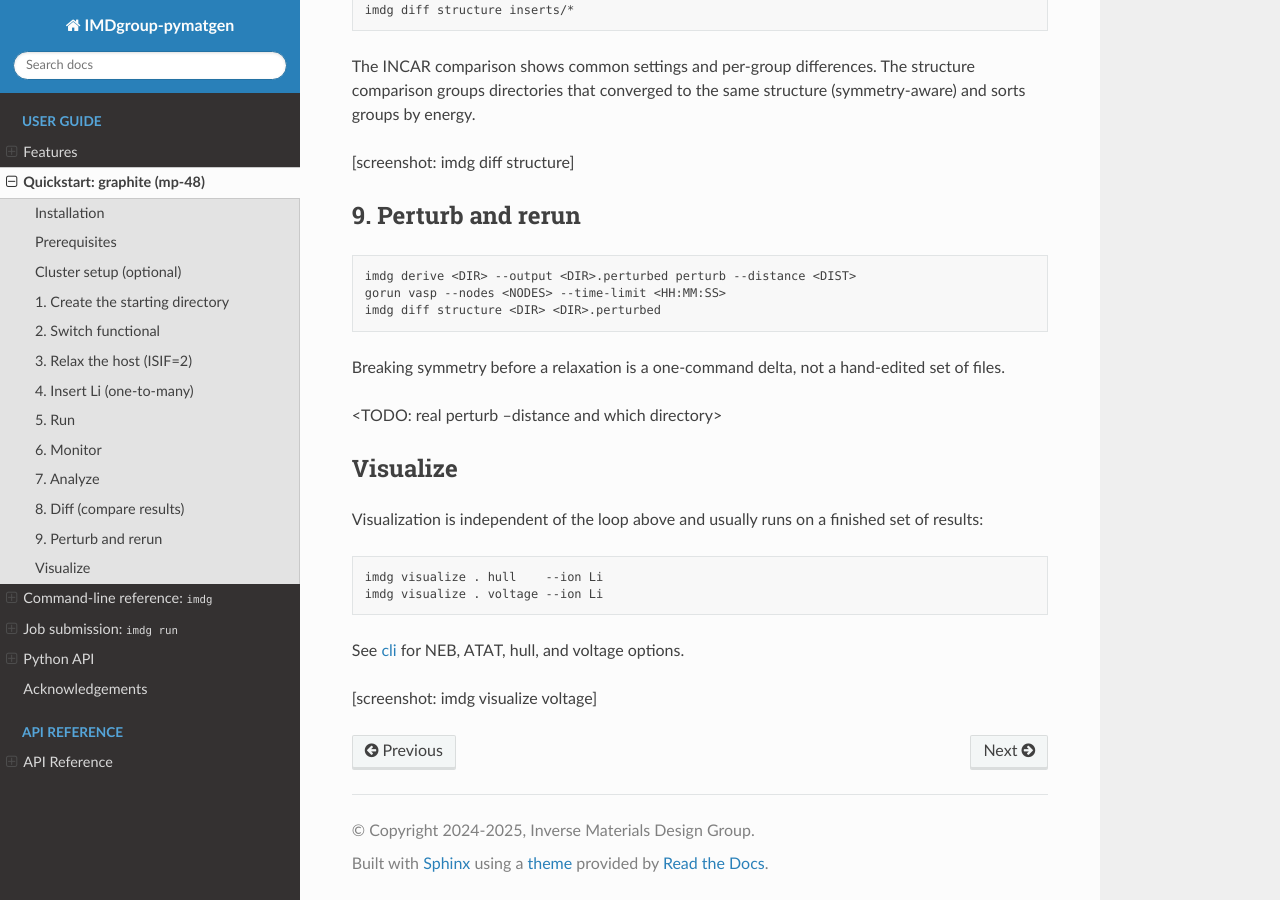
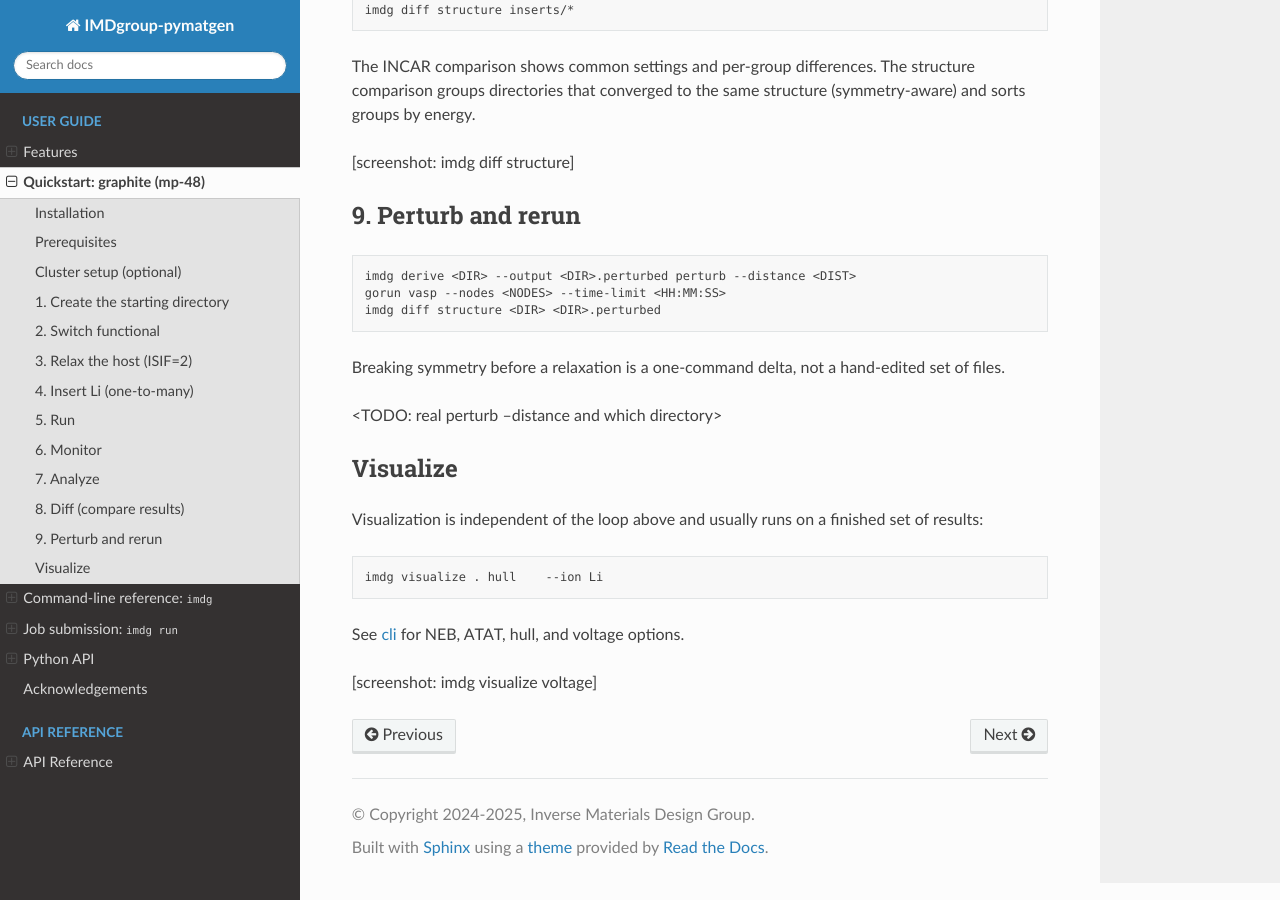
Before and after one commit to yantar92/IMDgroup-pymatgen, a Sphinx documentation site: the page built from docs/quickstart.md, in a window 1280 px wide and 900 px high, scrolled down 4012 px. Built offline with Sphinx 7.4.7 and the Read the Docs theme 3.1.0, drawn with Linux system fonts in a browser that asks for light colours.

Commit message:
docs/quickstart.md: Drop imdg visualize voltage example

````diff
--- a/docs/quickstart.md
+++ b/docs/quickstart.md
@@ -216,7 +216,6 @@ finished set of results:
 
 ```bash
 imdg visualize . hull    --ion Li
-imdg visualize . voltage --ion Li
 ```
 
 See [cli](cli.md) for NEB, ATAT, hull, and voltage options.
````
